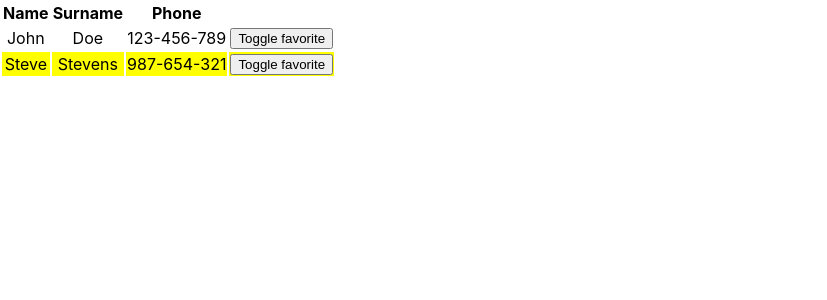
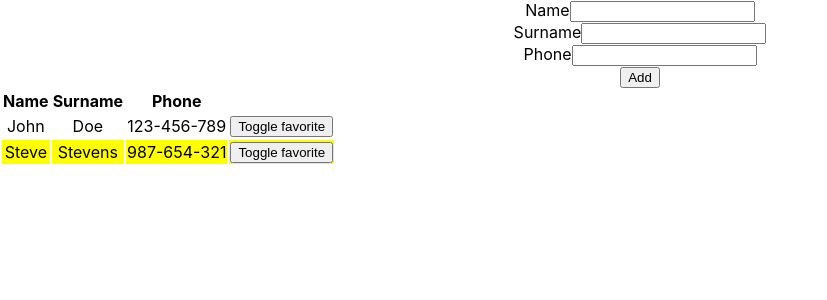
Before and after one commit to daniel-mikula/react-homework3, a React (Create React App) app: page / in a window 1280 px wide. Shown: the top 300 px of the page, without its empty margins (0-827 px from the left). Built offline with nearby package versions, Linux system fonts and the light colour scheme.

Commit message:
form for adding persons

```diff
--- /dev/null
+++ b/src/AddPerson.js
@@ -0,0 +1,72 @@
+import React, { Component } from "react";
+
+class AddPerson extends Component {
+    state = {
+        name: "",
+        surname: "",
+        phone: ""
+    };
+
+    handleChangeName = event => {
+        this.setState({
+            name: event.target.value
+        });
+    };
+
+    handleChangeSurname = event => {
+        this.setState({
+            surname: event.target.value
+        });
+    };
+
+    handleChangePhone = event => {
+        this.setState({
+            phone: event.target.value
+        });
+    };
+
+    handleAddAndReset = () => {
+        this.props.handleAddNew(
+            this.state.name,
+            this.state.surname,
+            this.state.phone
+        );
+        this.setState({
+            name: "",
+            surname: "",
+            phone: ""
+        });
+    };
+
+    render() {
+        return (
+            <div >
+                <label for="name">Name</label>
+                <input
+                    id="name"
+                    type="text"
+                    onChange={this.handleChangeName}
+                    value={this.state.name}
+                />  <br />
+
+                <label for="surname">Surname</label>
+                <input
+                    id="surname"
+                    type="text"
+                    onChange={this.handleChangeSurname}
+                    value={this.state.surname}
+                />  <br/>
+                <label for="phone">Phone</label>
+                <input
+                    id="phone"
+                    type="phone"
+                    onChange={this.handleChangePhone}
+                    value={this.state.phone}
+                />  <br/>
+                <button onClick={() => this.handleAddAndReset()}>Add</button>
+            </div>
+        );
+    }
+}
+
+export default AddPerson;
--- a/src/App.js
+++ b/src/App.js
@@ -1,4 +1,5 @@
 import React, { Component } from 'react';
+import AddPerson from './AddPerson'
 import './App.css';
 
 class App extends Component {
@@ -26,9 +27,25 @@ class App extends Component {
     });
   };
 
+  addNewPeople = (name, surname, phone) => {
+
+      this.setState({
+        people: this.state.people.concat({
+          id: Date.now(),
+          name,
+          surname,
+          phone,
+          isFavorite: false
+        })
+      });
+
+  };
+
+
   render() {
     return (
       <div className="App">
+      <AddPerson handleAddNew={this.addNewPeople} ></AddPerson>
         <table>
           <thead>
             <tr>
```
